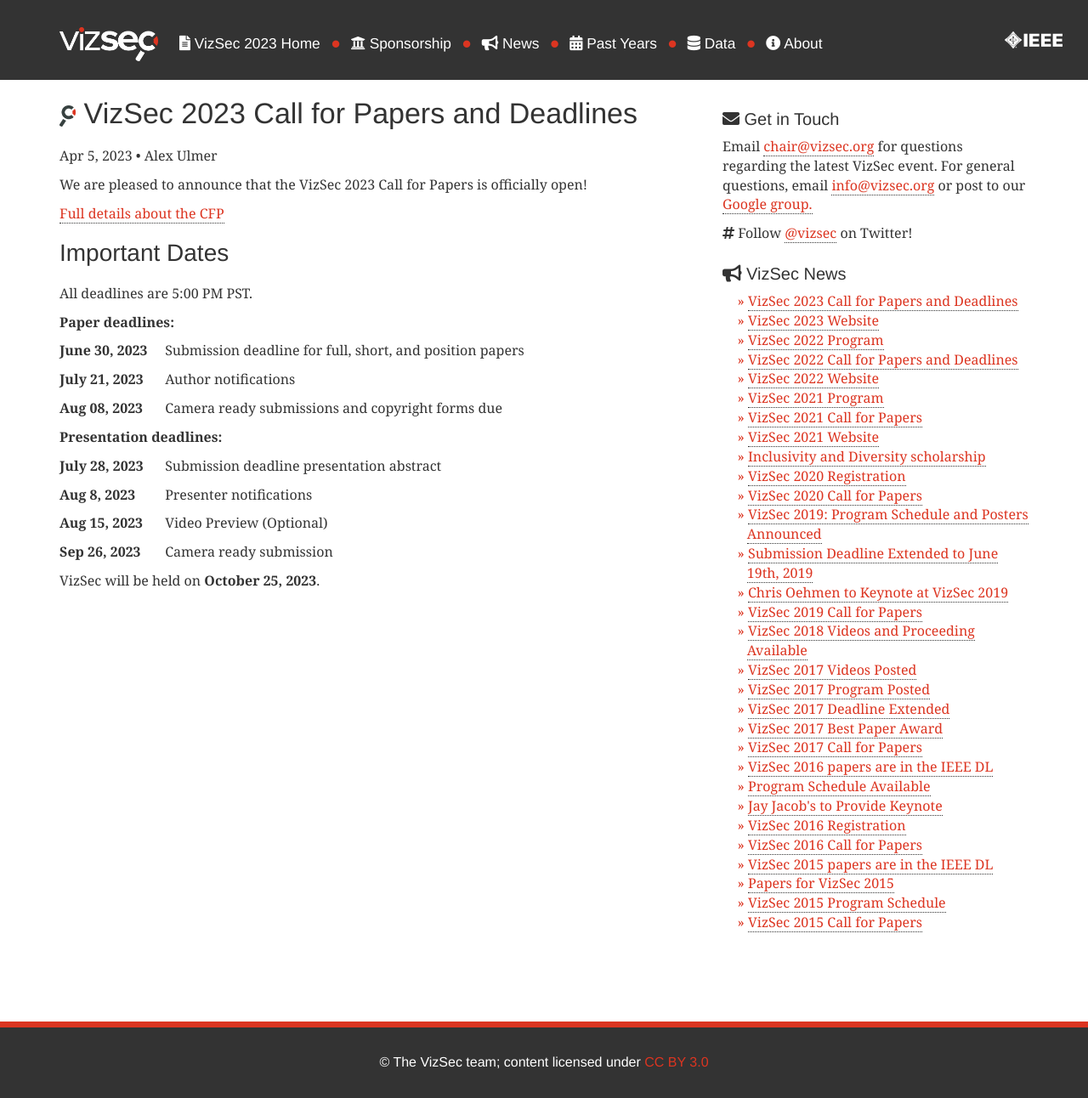
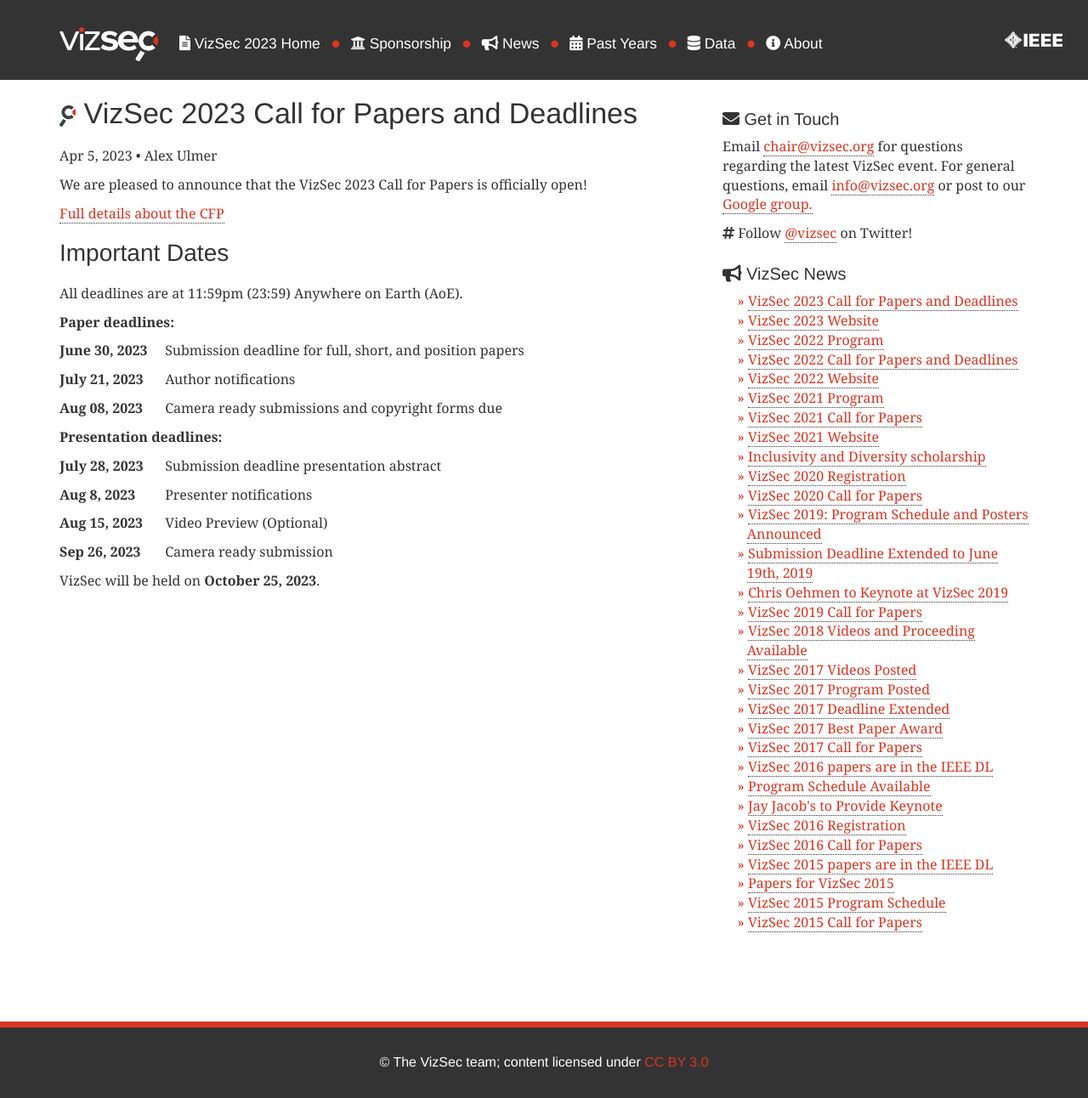
Before and after one commit to vizsec/vizsec.github.io, a Jekyll site: the page built from _posts/2023-04-05-CFP.md, in a window 1280 px wide and 1292 px high. Shown: the whole window at 85% size. Built offline with Jekyll 4.4.1, drawn with Linux system fonts in a browser that asks for light colours; nearby versions of some CDN libraries.

Commit message:
change deadline time

```diff
--- a/_posts/2023-04-05-CFP.md
+++ b/_posts/2023-04-05-CFP.md
@@ -13,7 +13,7 @@
 
 <div>
     <h3>Important Dates</h3>
-    <p>All deadlines are 5:00 PM PST.</p>
+    <p>All deadlines are at 11:59pm (23:59) Anywhere on Earth (AoE).</p>
     <p><strong>Paper deadlines:</strong></p>
     <p>
         <strong><span style="display: inline-block; width: 120px">June 30, 2023</span></strong>
--- a/vizsec2023/index.html
+++ b/vizsec2023/index.html
@@ -156,7 +156,7 @@
 <a class="page-anchor" id="submissions"></a>
 <div>
     <h3>Important Dates</h3>
-    <p>All deadlines are 5:00 PM PST.</p>
+    <p>All deadlines are at 11:59pm (23:59) Anywhere on Earth (AoE).</p>
     <p><strong>Paper deadlines:</strong></p>
     <p>
         <strong><span style="display: inline-block; width: 120px">June 30, 2023</span></strong>
```
